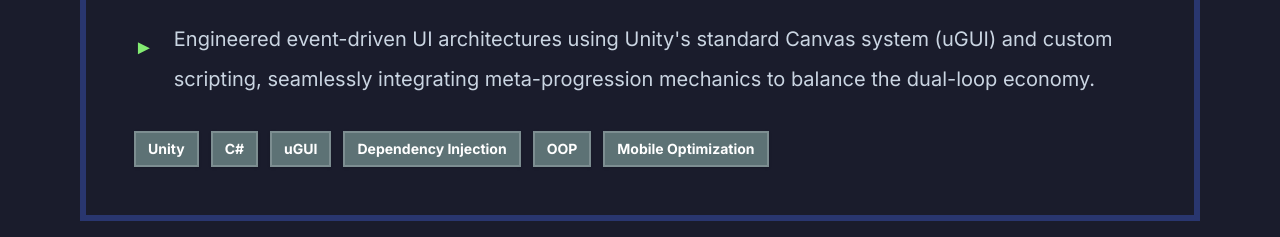
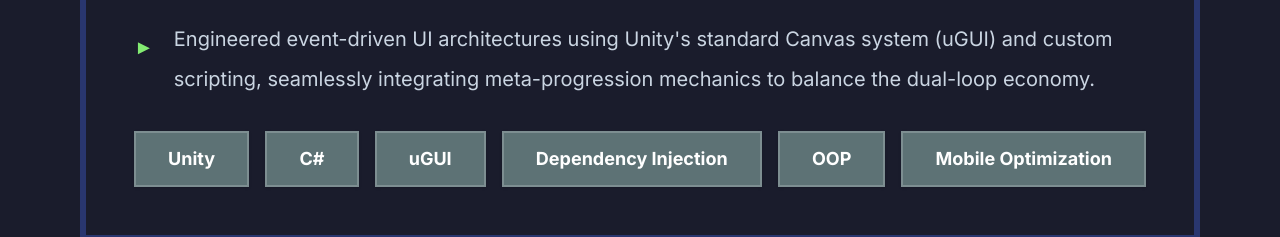
Before and after one commit to MahmoudHany908/portfolio, a React (Vite) app: page /quick in a window 1280 px wide. Shown: the part 4000-4237 px from the top of the page. Built offline with nearby package versions, Linux system fonts and the light colour scheme.

Commit message:
Enhance tech stack visual layout and hover scale animations

```diff
--- a/src/pages/SimpleView.jsx
+++ b/src/pages/SimpleView.jsx
@@ -152,9 +152,15 @@ const ProjectCard = ({ proj, idx, gradInfo }) => (
       </div>
     )}
 
-    <div className="flex flex-wrap gap-3">
+    <div className="flex flex-wrap justify-around w-full gap-3 md:gap-4 mt-8 group/tech relative">
       {proj.tech.map(t => (
-        <span key={t} className="bg-retro-gray px-3 py-1.5 text-xs md:text-sm border-2 border-white/20 text-white shadow-sm font-bold">{t}</span>
+        <span
+          key={t}
+          title={`Click or hover to learn how ${t} was utilized (data needed)`}
+          className="bg-retro-gray px-4 py-2 md:px-6 md:py-3 text-sm md:text-base lg:text-lg border-2 border-white/20 text-white shadow-sm font-bold text-center flex-grow transition-all duration-300 group-hover/tech:scale-95 group-hover/tech:opacity-50 hover:!scale-110 hover:!opacity-100 hover:!border-retro-yellow hover:!text-retro-yellow hover:!bg-retro-dark hover:z-10 hover:shadow-[0_0_20px_rgba(244,180,27,0.6)] cursor-help flex items-center justify-center"
+        >
+          {t}
+        </span>
       ))}
     </div>
   </motion.div>
```
